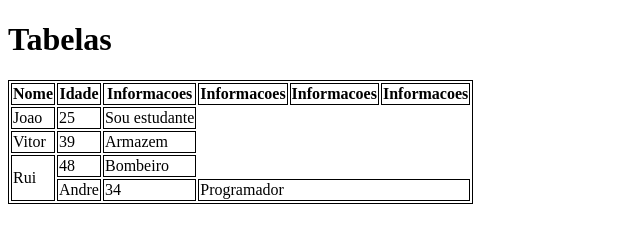
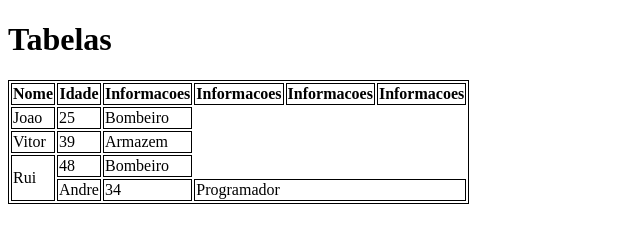
Before and after one commit to vitorwa5/aula-tabela, a plain HTML site: page index.html in a window 1280 px wide. Shown: the full height of the page, 0-640 px from the left. Drawn offline with Linux system fonts and the light colour scheme.

Commit message:
modar titulo

```diff
--- a/index.html
+++ b/index.html
@@ -4,7 +4,7 @@
 <head>
     <meta charset="UTF-8">
     <meta name="viewport" content="width=device-width, initial-scale=1.0">
-    <title>Tabelas</title>
+    <title>Tabelas em HTML Basico</title>
 
     <style>
         table,
@@ -36,7 +36,7 @@
             <tr>
                 <td>Joao</td>
                 <td>25</td>
-                <td>Sou estudante</td>
+                <td>Bombeiro</td>
             </tr>
             <tr>
                 <td>Vitor</td>
```
